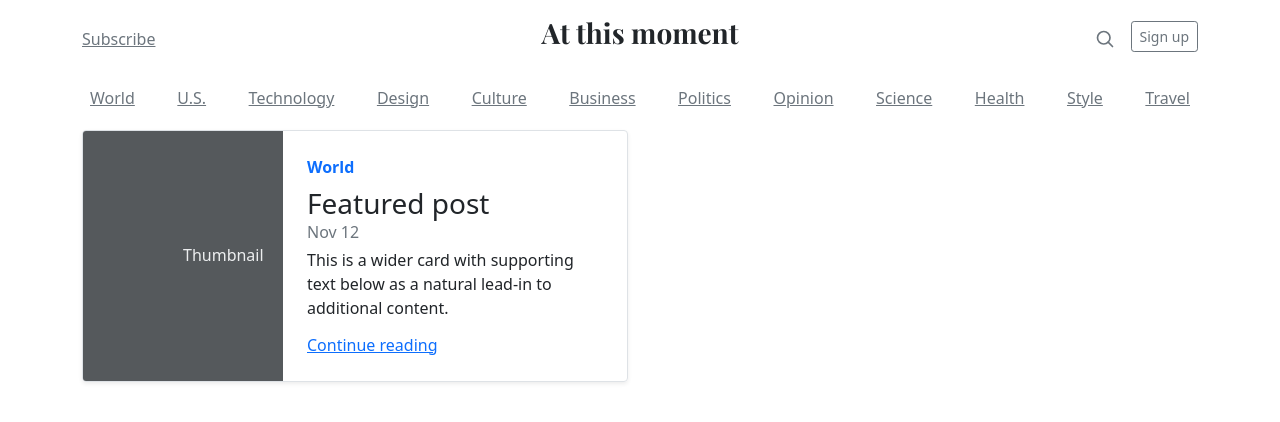
After one commit to Souleymann-debug/AtThisMoment, a Symfony app: template templates/homepage.html.twig in a window 1280 px wide. The commit adds this page. Shown: the top 422 px of the page. Run offline with Twig, Linux system fonts and the light colour scheme; the template is opened without the code that fills it, so the values that code supplies are empty; some libraries are stand-ins or nearby versions.

Commit message:
init front assets and baseController for homepage

```diff
--- a/composer.json
+++ b/composer.json
@@ -12,6 +12,7 @@
         "doctrine/doctrine-migrations-bundle": "^3.1",
         "doctrine/orm": "^2.9",
         "sensio/framework-extra-bundle": "^6.1",
+        "symfony/asset": "5.3.*",
         "symfony/console": "5.3.*",
         "symfony/debug-bundle": "5.3.*",
         "symfony/dotenv": "5.3.*",
--- /dev/null
+++ b/public/css/main.css
@@ -0,0 +1,5 @@
+@import url('https://fonts.googleapis.com/css2?family=Playfair+Display:wght@700&display=swap');
+
+.h1 {
+    font-family: 'Playfair Display', serif;
+}
--- a/templates/base.html.twig
+++ b/templates/base.html.twig
@@ -7,13 +7,58 @@
            and uncomment the following Encore helpers to start using Symfony UX #}
         {% block stylesheets %}
             {#{{ encore_entry_link_tags('app') }}#}
+            <link href="https://cdn.jsdelivr.net/npm/bootstrap@5.0.1/dist/css/bootstrap.min.css" rel="stylesheet" integrity="sha384-+0n0xVW2eSR5OomGNYDnhzAbDsOXxcvSN1TPprVMTNDbiYZCxYbOOl7+AMvyTG2x" crossorigin="anonymous">
+            <link rel="preconnect" href="https://fonts.gstatic.com">
+            <link href="{{ asset('css/main.css') }}" rel="stylesheet">
         {% endblock %}
+    </head>
+    <body>
+        {% block header %}
+            <div class="container">
+                <header class="blog-header py-3">
+                    <div class="row flex-nowrap justify-content-between align-items-center">
+                    <div class="col-4 pt-1">
+                        <a class="link-secondary" href="#">Subscribe</a>
+                    </div>
+                    <div class="col-4 text-center h1 fs-3">
+                        <a class="blog-header-logo text-dark text-decoration-none" href="#">
+                            At this moment
+                        </a>
+                    </div>
+                    <div class="col-4 d-flex justify-content-end align-items-center">
+                        <a class="link-secondary" href="#" aria-label="Search">
+                        <svg xmlns="http://www.w3.org/2000/svg" width="20" height="20" fill="none" stroke="currentColor" stroke-linecap="round" stroke-linejoin="round" stroke-width="2" class="mx-3" role="img" viewBox="0 0 24 24"><title>Search</title><circle cx="10.5" cy="10.5" r="7.5"></circle><path d="M21 21l-5.2-5.2"></path></svg>
+                        </a>
+                        <a class="btn btn-sm btn-outline-secondary" href="#">Sign up</a>
+                    </div>
+                    </div>
+                </header>
+
+                <div class="nav-scroller py-1 mb-2">
+                    <nav class="nav d-flex justify-content-between">
+                    <a class="p-2 link-secondary" href="#">World</a>
+                    <a class="p-2 link-secondary" href="#">U.S.</a>
+                    <a class="p-2 link-secondary" href="#">Technology</a>
+                    <a class="p-2 link-secondary" href="#">Design</a>
+                    <a class="p-2 link-secondary" href="#">Culture</a>
+                    <a class="p-2 link-secondary" href="#">Business</a>
+                    <a class="p-2 link-secondary" href="#">Politics</a>
+                    <a class="p-2 link-secondary" href="#">Opinion</a>
+                    <a class="p-2 link-secondary" href="#">Science</a>
+                    <a class="p-2 link-secondary" href="#">Health</a>
+                    <a class="p-2 link-secondary" href="#">Style</a>
+                    <a class="p-2 link-secondary" href="#">Travel</a>
+                    </nav>
+                </div>
+                </div>
+        {% endblock %}
+        {% block body %}{% endblock %}
+        {% block footer %}{% endblock %}
+
 
         {% block javascripts %}
             {#{{ encore_entry_script_tags('app') }}#}
+            <script src="https://cdn.jsdelivr.net/npm/bootstrap@5.0.1/dist/js/bootstrap.bundle.min.js" integrity="sha384-gtEjrD/SeCtmISkJkNUaaKMoLD0//ElJ19smozuHV6z3Iehds+3Ulb9Bn9Plx0x4" crossorigin="anonymous"></script>
         {% endblock %}
-    </head>
-    <body>
-        {% block body %}{% endblock %}
     </body>
 </html>
--- /dev/null
+++ b/templates/homepage.html.twig
@@ -0,0 +1,27 @@
+{% extends 'base.html.twig' %}
+
+{% block body %}
+
+    <div class="container">
+        <div class="row mb-2">
+            <div class="col-md-6">
+            <div class="row g-0 border rounded overflow-hidden flex-md-row mb-4 shadow-sm h-md-250 position-relative">
+                <div class="col-auto d-none d-lg-block">
+                    <svg class="bd-placeholder-img" width="200" height="250" xmlns="http://www.w3.org/2000/svg" role="img" aria-label="Placeholder: Thumbnail" preserveAspectRatio="xMidYMid slice" focusable="false"><title>Placeholder</title><rect width="100%" height="100%" fill="#55595c"></rect><text x="50%" y="50%" fill="#eceeef" dy=".3em">Thumbnail</text></svg>
+                </div>
+                <div class="col p-4 d-flex flex-column position-static">
+                    <strong class="d-inline-block mb-2 text-primary">World</strong>
+                    <h3 class="mb-0">Featured post</h3>
+                    <div class="mb-1 text-muted">Nov 12</div>
+                    <p class="card-text mb-auto">This is a wider card with supporting text below as a natural lead-in to additional content.</p>
+                    <a href="#" class="stretched-link">Continue reading</a>
+                </div>
+            </div>
+            </div>
+
+
+        </div>
+    </div>
+
+
+{% endblock %}
```
Also changed, not shown: src/Controller/BaseController.php (added, +25 -0 lines), 6 other files.
